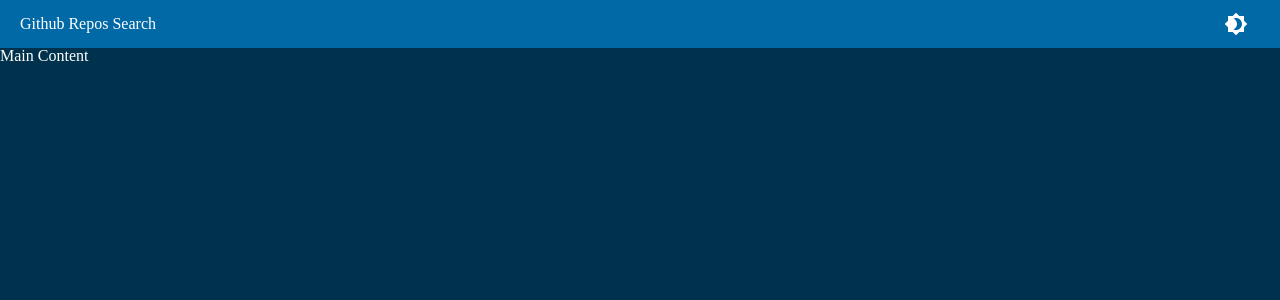
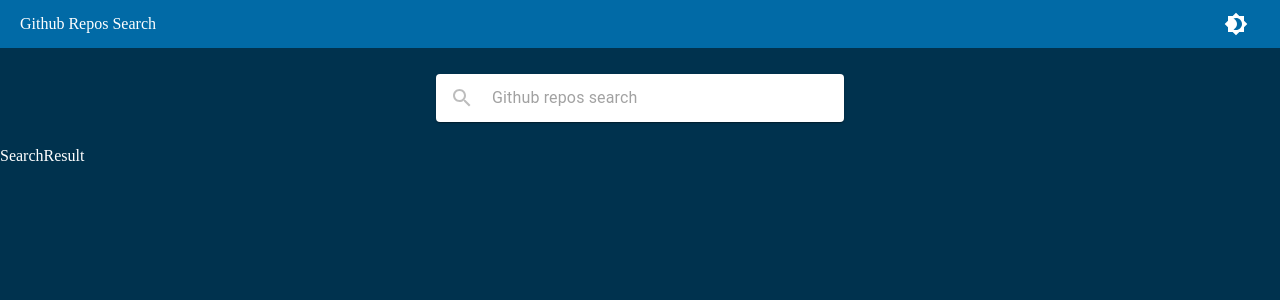
Before and after one commit to TimingJL/github-repos-search, a React (Create React App) app: page / in a window 1280 px wide. Shown: the top 300 px of the page. Built offline with nearby package versions, Linux system fonts and the light colour scheme.

Commit message:
[feature] add search bar layout

```diff
--- /dev/null
+++ b/src/components/SearchBar/index.tsx
@@ -0,0 +1,44 @@
+import React from 'react';
+import { makeStyles, createStyles } from '@material-ui/core/styles';
+import Paper from '@material-ui/core/Paper';
+import InputBase from '@material-ui/core/InputBase';
+import IconButton from '@material-ui/core/IconButton';
+import SearchIcon from '@material-ui/icons/Search';
+
+const useStyles = makeStyles(theme =>
+	createStyles({
+		root: {
+			padding: '2px 4px',
+			display: 'flex',
+			alignItems: 'center',
+			width: 400,
+			borderRadius: 4,
+		},
+		input: {
+			marginLeft: theme.spacing(1),
+			flex: 1,
+		},
+		iconButton: {
+			padding: 10,
+		},
+	})
+);
+
+const SearchBar = () => {
+	const classes = useStyles();
+
+	return (
+		<Paper component="form" className={classes.root}>
+			<IconButton disabled className={classes.iconButton} aria-label="search">
+				<SearchIcon />
+			</IconButton>
+			<InputBase
+				className={classes.input}
+				placeholder="Github repos search"
+				inputProps={{ 'aria-label': 'Github repos search' }}
+			/>
+		</Paper>
+	);
+};
+
+export default SearchBar;
--- /dev/null
+++ b/src/containers/MainPage/MainContent/SearchBarBlock/index.tsx
@@ -0,0 +1,26 @@
+import React from 'react';
+import SearchBar from 'components/SearchBar';
+import { makeStyles } from '@material-ui/core/styles';
+
+const useStyles = makeStyles(() => {
+	return {
+		root: {
+			height: 100,
+			display: 'flex',
+			alignItems: 'center',
+			justifyContent: 'center',
+			padding: '0 20px',
+		},
+	};
+});
+
+const SearchBarBlock = () => {
+	const classes = useStyles();
+	return (
+		<div className={classes.root}>
+			<SearchBar />
+		</div>
+	);
+};
+
+export default SearchBarBlock;
--- /dev/null
+++ b/src/containers/MainPage/MainContent/SearchResult/index.tsx
@@ -0,0 +1,7 @@
+import React from 'react';
+
+const SearchResult = () => {
+	return <div>SearchResult</div>;
+};
+
+export default SearchResult;
--- a/src/containers/MainPage/MainContent/index.tsx
+++ b/src/containers/MainPage/MainContent/index.tsx
@@ -1,4 +1,6 @@
 import React from 'react';
+import SearchBarBlock from './SearchBarBlock';
+import SearchResult from './SearchResult';
 import { makeStyles } from '@material-ui/core/styles';
 
 const useStyles = makeStyles(theme => {
@@ -16,7 +18,12 @@ const useStyles = makeStyles(theme => {
 
 const MainContent = () => {
 	const classes = useStyles();
-	return <div className={classes.root}>Main Content</div>;
+	return (
+		<div className={classes.root}>
+			<SearchBarBlock />
+			<SearchResult />
+		</div>
+	);
 };
 
 export default MainContent;
```
